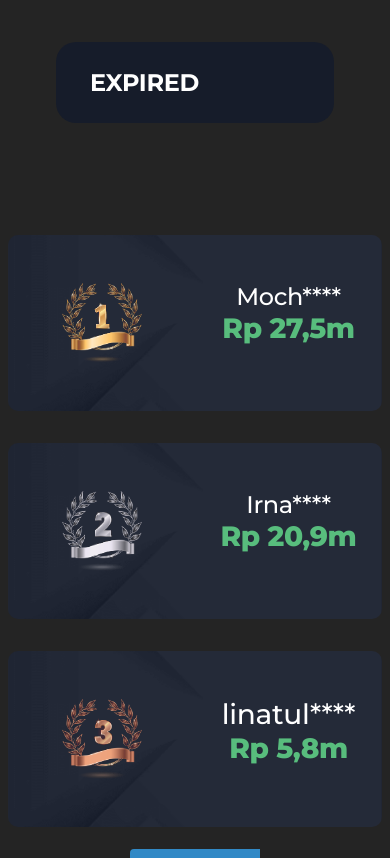
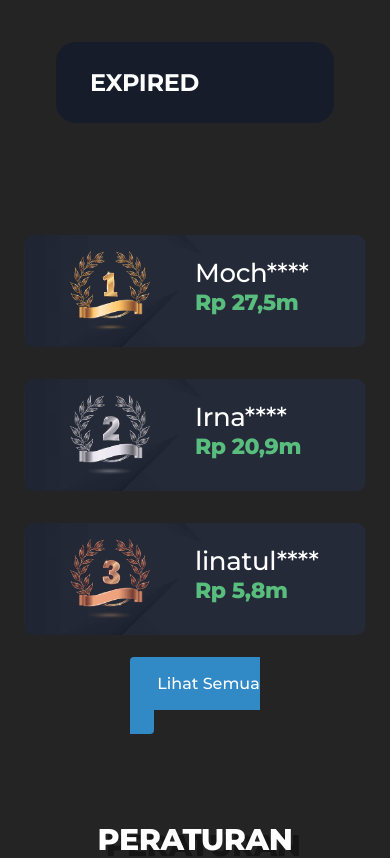
Before and after one commit to willytedjakusuma/trading_fest, a Next.js app: page / in a window 390 px wide. Shown: the part 5861-6719 px from the top of the page. Built offline with nearby package versions, Linux system fonts and the light colour scheme.

Commit message:
fix: leader board podium

```diff
--- a/src/components/Leaderboard.tsx
+++ b/src/components/Leaderboard.tsx
@@ -28,21 +28,21 @@ export default function Leaderboard() {
           </div>
         </div>
 
-        <div className="grid grid-cols-1 md:grid-cols-3 leaderboard-name pt-24 md:pt-48">
-          <div className="order-1 md:order-2 card rank-1 md:mx-16 md:relative grid grid-cols-2 md:grid-cols-1 my-4">
+        <div className="grid grid-cols-1 md:grid-cols-3 leaderboard-name px-4 pt-24 md:pt-48">
+          <div className="order-1 md:order-2 card flex rank-1 md:mx-16 md:relative grid grid-cols-2 md:grid-cols-1 my-4">
             <div>
               <Image
                 src="/images/rank_1.png"
                 alt="Rank 1"
                 width={80}
                 height={80}
-                className="rank !w-[80px] !h-[80px] my-12 md:!w-[166px] md:!h-[166px] md:-translate-y-36 md:overflow-visible"
+                className="rank !w-[80px] !h-[80px] my-4 md:!w-[166px] md:!h-[166px] md:-translate-y-36 md:overflow-visible"
                 unoptimized
               />
             </div>
-            <div className="pt-12">
-              <span className="leaderboard-name text-[24px] md:text-[32px]">Moch****</span>
-              <div className="percent text-[28px] md:text-[42px] pb-4 md:pb-[50px]">Rp 27,5m</div>
+            <div className="mt-6 md:mt-12 text-left md:text-center mr-3">
+              <span className="leaderboard-name  text-[26px] md:text-[32px]">Moch****</span>
+              <div className="percent text-[22px] md:text-[42px] pb-4 md:pb-[50px] mr-5">Rp 27,5m</div>
             </div>
           </div>
           <div className="order-2 md:order-1 card rank-2 md:mx-16 md:relative grid grid-cols-2 md:grid-cols-1 my-4 md:translate-y-16">
@@ -52,13 +52,13 @@ export default function Leaderboard() {
                 alt="Rank 2"
                 width={40}
                 height={40}
-                className="rank !w-[80px] !h-[80px] my-12 md:!w-[166px] md:!h-[166px] md:-translate-y-28 md:overflow-visible"
+                className="rank !w-[80px] !h-[80px] my-4 md:!w-[166px] md:!h-[166px] md:-translate-y-28 md:overflow-visible"
                 unoptimized
               />
             </div>
-            <div className="pt-12">
-              <span className="leaderboard-name leaderboard-name text-[24px] md:text-[32px]">Irna****</span>
-              <div className="percent text-[28px] md:text-[42px] pb-4 md:pb-[50px]">Rp 20,9m</div>
+            <div className="mt-6 md:mt-12 text-left md:text-center mr-3">
+              <span className="leaderboard-name text-left md:text-center text-[26px] md:text-[32px]">Irna****</span>
+              <div className="percent text-left md:text-center text-[22px] md:text-[42px] pb-4 md:pb-[50px]">Rp 20,9m</div>
             </div>
           </div>
           <div className="order-3 md:order-3 card rank-3 md:mx-16 md:relative grid grid-cols-2 md:grid-cols-1 my-4 md:translate-y-24">
@@ -68,13 +68,13 @@ export default function Leaderboard() {
                 alt="Rank 3"
                 width={40}
                 height={40}
-                className="rank !w-[80px] !h-[80px] my-12 md:!w-[166px] md:!h-[166px] md:-translate-y-28 md:overflow-visible"
+                className="rank !w-[80px] !h-[80px] my-4 md:!w-[166px] md:!h-[166px] md:-translate-y-28 md:overflow-visible"
                 unoptimized
               />
             </div>
-            <div className="pt-12">
-              <span className="leaderboard-name text-[28px] md:text-[42px] pb-4 md:pb-[50px]">linatul****</span>
-              <div className="percent text-[28px] md:text-[42px] pb-4 md:pb-[50px]">Rp 5,8m</div>
+            <div className="mt-6 md:mt-12 text-left md:text-center mr-3">
+              <span className="leaderboard-name text-[26px] md:text-[42px] pb-4 md:pb-[50px]">linatul****</span>
+              <div className="percent text-[22px] md:text-[42px] pb-4 md:pb-[50px]">Rp 5,8m</div>
             </div>
           </div>
         </div>
--- a/src/styles/triv.css
+++ b/src/styles/triv.css
@@ -221,7 +221,6 @@ section.side-quest-bg  {
   font-style: normal;
   line-height: normal;
   letter-spacing: -0.42px;
-  text-align: center;
 }
 
 .card {
@@ -251,7 +250,6 @@ section.side-quest-bg  {
   font-style: normal;
   line-height: 1.13;
   letter-spacing: -0.32px;
-  text-align: center;
   color: #fff;
 }
 
```
